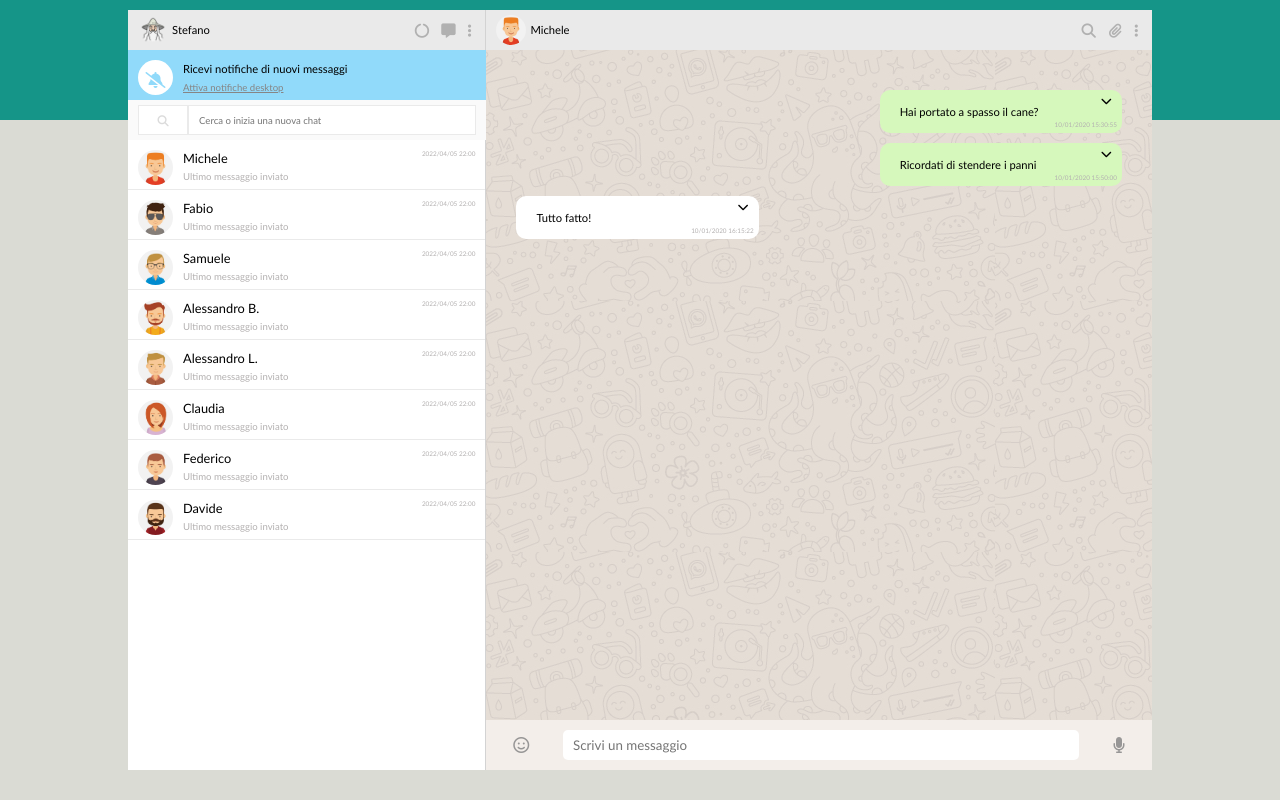
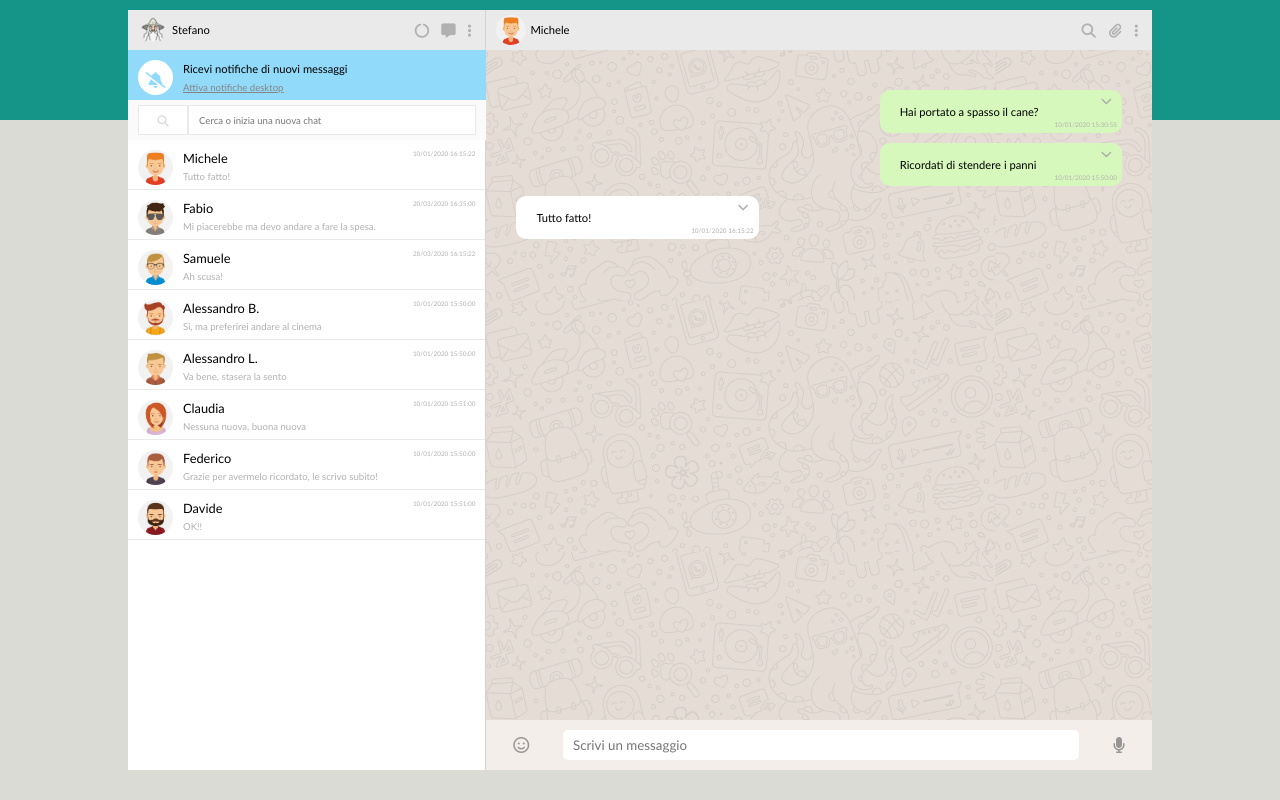
Before and after one commit to stefanocravotta/vue-boolzapp, a plain HTML site: page index.html in a window 1280 px wide. Drawn offline with nearby package versions, Linux system fonts and the light colour scheme.

Commit message:
last message

```diff
--- a/assets/css/style.css
+++ b/assets/css/style.css
@@ -256,6 +256,7 @@ main .central-main i{
   position: absolute;
   top: 5px;
   right: 10px;
+  color: #afabab;
 }
 
 .dropdown-content {
@@ -265,11 +266,15 @@ main .central-main i{
   background-color: #f9f9f9;
   min-width: 60px;
   box-shadow: 0px 8px 16px 0px rgba(0,0,0,0.2);
+  border-radius: 10px;
   padding: 12px 16px;
   z-index: 1;
 }
 .d-block{
   display: block;
+}
+.dropdown-content:hover{
+  background-color: #afabab;
 }
 /* BOTTOM MAIN */
 
--- a/assets/js/script.js
+++ b/assets/js/script.js
@@ -209,14 +209,11 @@ const app = new Vue({
 
     removeMessage(category, index){
 
-        console.log(category,index);
-        category.status = "d-none"
+        this.users[this.activeUser].messages.splice(index,1)
+        console.log(this.users.messages);
     },
 
-    toggleMenu(index){
-        console.log(index);
-        this.activeMessage = index
-        console.log(this.activeMessage);
+    toggleMenu(){
         this.showMenu = !this.showMenu
     },
 
@@ -269,6 +266,24 @@ const app = new Vue({
         let global = `${controlloGiorno}/${controlloMese}/${fullYear} ${controlloOra}:${controlloMinuti}:${controlloSecondi}`;
         console.log(fullYear);
         return global
+    },
+
+    lastMessage(user){
+        if(user.messages.length - 1 >= 0){
+           return user.messages[user.messages.length - 1].message;
+        }else{
+            return "Non ci sono messaggi nella conversazione"
+        }
+
+    },
+
+    lastMessageDate(user){
+        if(user.messages.length - 1 >= 0){
+            return user.messages[user.messages.length - 1].date;
+         }else{
+             return ""
+         }
+
     }
   }
 })
--- a/index.html
+++ b/index.html
@@ -60,10 +60,10 @@
 
             <div class="messaggio">
               <div class="nome">{{user.name}}</div>
-              <div class="testo-messaggio">Ultimo messaggio inviato</div>
+              <div class="testo-messaggio">{{lastMessage(user)}}</div>
             </div>
 
-            <div class="date">2022/04/05 22:00</div>
+            <div class="date">{{lastMessageDate(user)}}</div>
           </div>
 
         </div>
@@ -94,7 +94,7 @@
 
             <span>{{category.message}}</span>
             <span id="time-in-message">{{category.date}}</span>
-            <i @click="toggleMenu(indice)"
+            <i @click="toggleMenu()"
             class="fa-solid fa-chevron-down "></i>
             <div
             v-if="showMenu"
```
